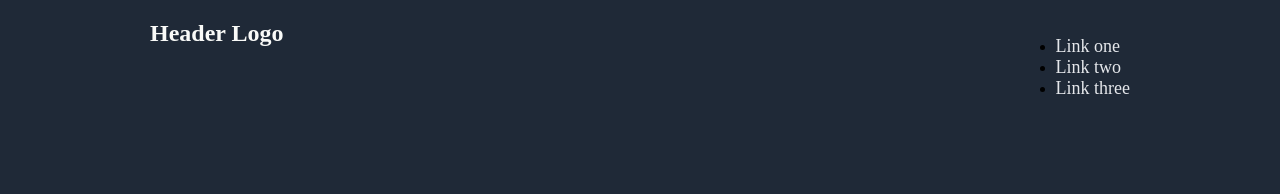
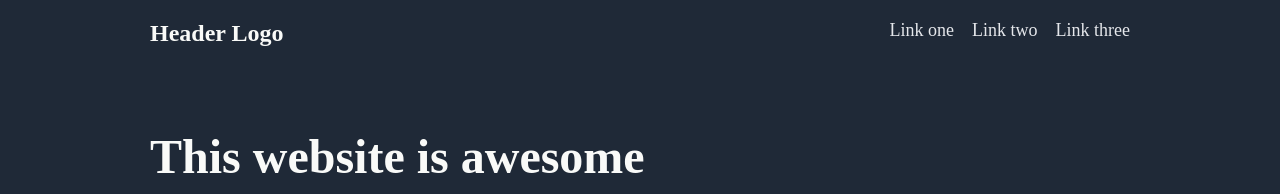
Before and after one commit to SauliusPetr/landing-page, a plain HTML site: page index.html in a window 1280 px wide. Shown: the top 194 px of the page. Drawn offline with Linux system fonts and the light colour scheme.

Commit message:
Miscelaneous

```diff
--- a/index.html
+++ b/index.html
@@ -11,13 +11,11 @@
                 <div class="logo-text">
                     Header Logo
                 </div>
-                <div class="nav-links">
-                    <ul>
+                    <ul class="nav-links">
                         <li><a href="#">Link one</a></li>
                         <li><a href="#">Link two</a></li>
                         <li><a href="#">Link three</a></li>
                     </ul>
-                </div>
             </div>
             <div class="header-content">
                 <h1 class="slogan">
```
